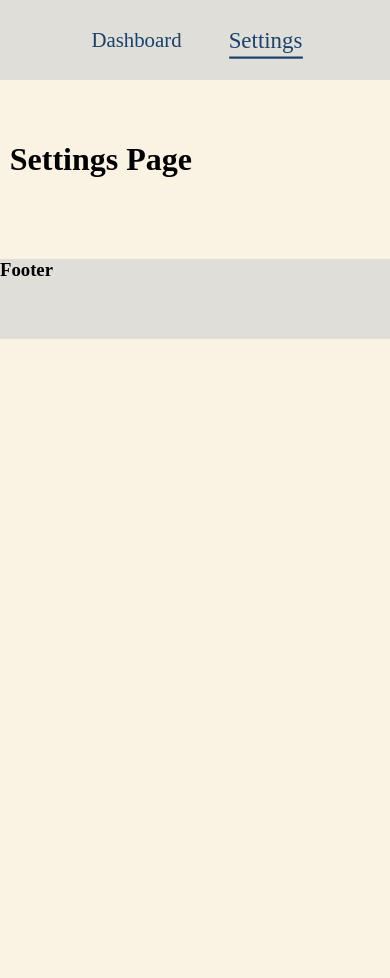
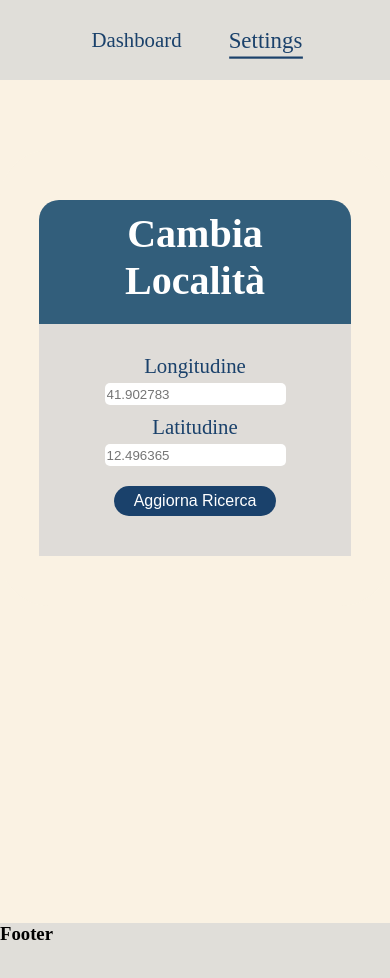
Before and after one commit to giuseppecasaburi/weather_web_app, a React (Vite) app: page /settings in a window 390 px wide. Shown: the top 978 px of the page. Before the commit the page ends 844 px from the top, so only its background shows below. Built offline with nearby package versions, Linux system fonts and the light colour scheme; no server answers.

Commit message:
feat: aggiunta pagina impostazioni con funzionalità di cambio località

```diff
--- a/src/components/Carousel.jsx
+++ b/src/components/Carousel.jsx
@@ -33,7 +33,7 @@ function Carousel({ forecastCondition }) {
                     >
                         {forecastCondition.map((day) => (
                             <div key={day.id} className="slide">
-                                <div className="mc-card h">
+                                <div className="mc-card">
                                     <div className="top">
                                         <div className="img">
                                             <img
--- a/src/components/MainCard.jsx
+++ b/src/components/MainCard.jsx
@@ -5,42 +5,8 @@ function MainCard({ location, forecastCondition }) {
         <>
             <section id="weather-today">
                 <div className="container-card">
-                    <h2>Meteo - {location.name} (MI)</h2>
+                    <h2>Meteo - {location.name}</h2>
                     <Carousel forecastCondition={forecastCondition}/>
-                    {/* <div className="mc-card">
-                        <div className="top">
-                            <div className="img">
-                                <img src={forecastCondition[0].day.condition.icon} alt={forecastCondition[0].day.condition.text} />
-                            </div>
-                            <div className="content">
-                                <h4>{forecastCondition[0].day.avgtemp_c}°</h4>
-                                <p>{forecastCondition[0].day.condition.text}</p>
-                                <span>Oggi<span id="date"> - {forecastCondition[0].date}</span></span>
-                            </div>
-                        </div>
-                        <div className="bottom flex">
-                            <div>
-                                <span>Vento</span>
-                                <p>{forecastCondition[0].day.avgvis_km}km/h</p>
-                            </div>
-                            <div>
-                                <span>Pioggia</span>
-                                <p>{forecastCondition[0].day.daily_chance_of_rain}%</p>
-                            </div>
-                            <div>
-                                <span>Umidità</span>
-                                <p>{forecastCondition[0].day.avghumidity}%</p>
-                            </div>
-                            <div>
-                                <span>Alba</span>
-                                <p>{forecastCondition[0].astro.sunrise}</p>
-                            </div>
-                            <div>
-                                <span>Tramonto</span>
-                                <p>{forecastCondition[0].astro.sunset}</p>
-                            </div>
-                        </div>
-                    </div> */}
                 </div>
             </section>
         </>
--- a/src/css/dashboard.css
+++ b/src/css/dashboard.css
@@ -3,9 +3,25 @@
 main {
     width: 100%;
     height: 100%;
-    padding: 80px 0;
 }
 
+/* Loader */
+.loader-container {
+    display: flex;
+    align-items: center;
+    justify-content: center;
+    width: 80%;
+    height: 80%;
+    margin: 150px auto;
+}
+
+.loader {
+    width: 64px;
+    height: 64px;
+    border: 4px solid #ccc;
+    border-top: 4px solid var(--text-blue);
+    border-radius: 50%;
+}
 
 /* RESPONSIVE */
 @media screen and (max-width: 768px) {
--- a/src/css/main_card.css
+++ b/src/css/main_card.css
@@ -1,4 +1,8 @@
 @import './carousel.css';
+
+#weather-today {
+    padding: 80px 0 0;
+}
 
 .container-card {
     width: 80%;
--- /dev/null
+++ b/src/css/settings_page.css
@@ -0,0 +1,69 @@
+#settings-page .container-card {
+    margin-top: 30px;
+    height: 100%;
+}
+
+#settings-page .container-card h2 {
+    color: #ffff;
+}
+
+.sc-card {
+    display: flex;
+    flex-direction: column;
+    margin: 0 auto;
+    padding: 50px 0 0;
+    width: 80%;
+    min-height: 150px;
+}
+
+.sc-top {
+    text-align: center;
+    background-color: #325e7b;
+    color: #ffff;
+    border-top-left-radius: 20px;
+    border-top-right-radius: 20px;
+}
+
+.sc-bottom {
+    background-color: #dfdcd8;
+    text-align: center;
+    color: var(--text-blue);
+    padding: 20px 0;
+}
+
+label {
+    font-size: 1.3rem;
+    display: block;
+    padding: 10px 0 5px;
+}
+
+input {
+    border-radius: 5px;
+    border: none;
+    height: 20px;
+}
+
+#settings-page button {
+    border-radius: 20px;
+    border: none;
+    margin: 20px 0;
+    height: 30px;
+    padding: 0 20px;
+    font-size: 1rem;
+    color: #ffff;
+    background-color: var(--text-blue);
+}
+
+#change-location {
+    padding-bottom: 50px;
+}
+
+@media screen and (max-width: 480px) {
+    .sc-top {
+        height: 80%;
+    }
+
+    .sc-bottom {
+        height: 20%;
+    }
+}
--- a/src/index.css
+++ b/src/index.css
@@ -1,13 +1,20 @@
 @import './css/header.css';
 @import './css/footer.css';
 @import './css/dashboard.css';
+@import './css/settings_page.css';
 
 /* RESET */
+html,
 body {
+    height: 100%;
     margin: 0;
+}
+
+body {
+    display: flex;
+    flex-direction: column;
     padding: 0;
     width: 100%;
-    height: 100%;
     box-sizing: border-box;
     background: #faf2e3;
 }
--- a/src/pages/Dashboard.jsx
+++ b/src/pages/Dashboard.jsx
@@ -1,12 +1,19 @@
 import axios from "axios";
-import { useCallback, useEffect, useState } from "react";
+import { useCallback, useEffect, useMemo, useState } from "react";
 import Loader from "../components/Loader";
 import MainCard from "../components/MainCard";
+import { useLocation } from "react-router-dom";
 
 const apiUrl = import.meta.env.VITE_BASE_URL;
 const apiKey = import.meta.env.VITE_API_WEATHER;
 
 function Dashboard() {
+    const locationUrl = useLocation();
+
+    const queryParams = useMemo(() => new URLSearchParams(locationUrl.search), [locationUrl.search]);
+
+    const long = queryParams.get('long') || 45.3097228;
+    const lat = queryParams.get('lat') || 9.503716
 
     const [forecastCondition, setForecastCondition] = useState({});
     const [location, setLocation] = useState({});
@@ -14,7 +21,7 @@ function Dashboard() {
     const [load, setLoad] = useState(true);
 
     const lodiObj = {
-        "q": "45.3097228,9.503716",
+        "q": `${long}, ${lat}`,
         "days": "7",
         "lang": "it",
         "custom_id": "Lodi"
--- a/src/pages/SettingsPage.jsx
+++ b/src/pages/SettingsPage.jsx
@@ -1,11 +1,47 @@
+import { useNavigate } from "react-router-dom";
+
 function SettingsPage() {
+    const navigate = useNavigate();
+
+    const handleSubmit = (e) => {
+        e.preventDefault();
+
+        const form = e.target;
+        const long = form.long.value;
+        const lat = form.lat.value;
+
+        navigate(`/?long=${encodeURIComponent(long)}&lat=${encodeURIComponent(lat)}`);
+    }
+
+
     return (
         <>
-        <main>
-            <div className="container">
-                <h1>Settings Page</h1>
-            </div>
-        </main>
+            <main>
+                <section id="settings-page">
+                    <div className="container-card">
+                        <div id="change-location">
+                            <div className="sc-card">
+                                <div className="sc-top">
+                                    <h2>Cambia Località</h2>
+                                </div>
+                                <div className="sc-bottom">
+                                    <form onSubmit={handleSubmit}>
+                                        <div>
+                                            <label htmlFor="long">Longitudine</label>
+                                            <input type="text" name="long" placeholder="41.902783" />
+                                        </div>
+                                        <div>
+                                            <label htmlFor="lat">Latitudine</label>
+                                            <input type="text" name="lat" placeholder="12.496365" />
+                                        </div>
+                                        <button type="submit">Aggiorna Ricerca</button>
+                                    </form>
+                                </div>
+                            </div>
+                        </div>
+                    </div>
+                </section>
+            </main>
         </>
     )
 }
```
